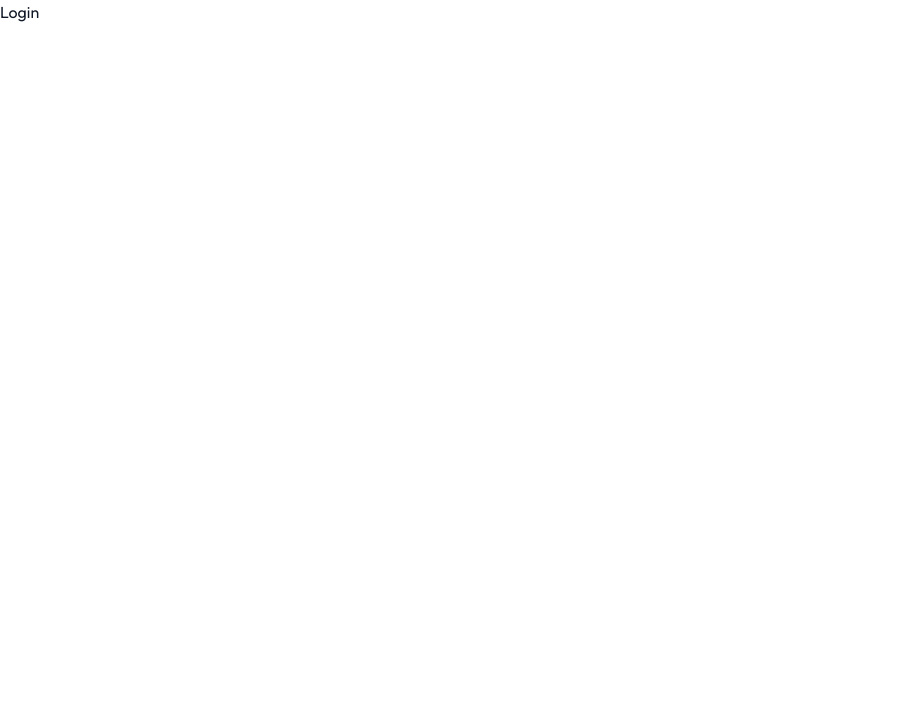
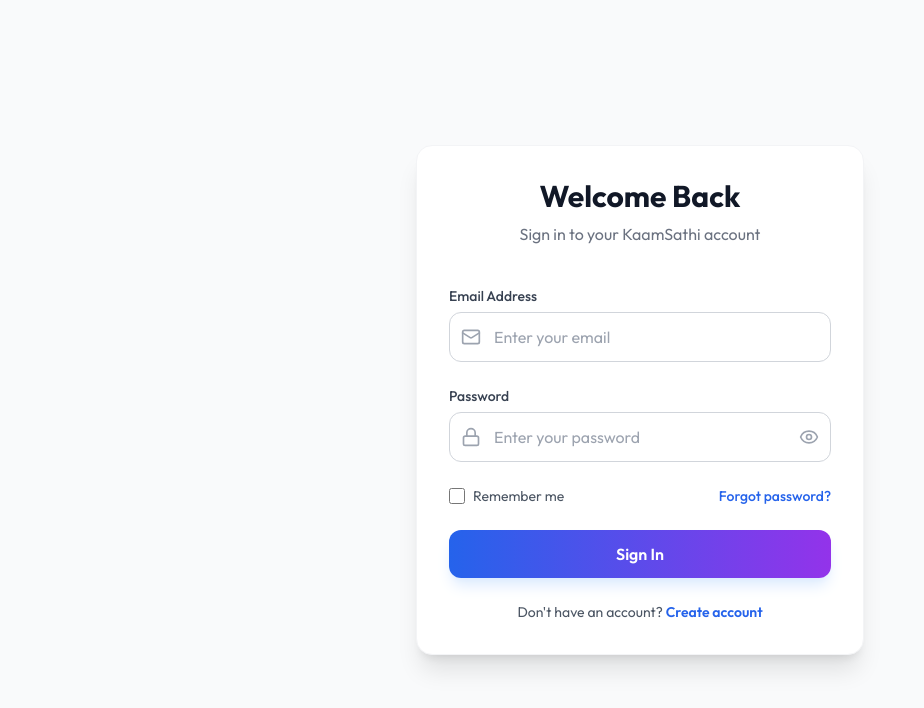
Before and after one commit to leazi99/NepStay, a React (Vite) app in the folder client/vite-project/: page /login in a window 1280 px wide. Shown: the top 708 px of the page, without its empty margins (0-924 px from the left). Built offline with nearby package versions, Linux system fonts and the light colour scheme.

Commit message:
login ui

```diff
--- a/client/vite-project/src/pages/Auth/Login.jsx
+++ b/client/vite-project/src/pages/Auth/Login.jsx
@@ -1,9 +1,170 @@
-import React from 'react'
+import React, { useState } from 'react'
+import { motion } from 'framer-motion';
+import {
+  Mail,
+  Lock,
+  Eye,
+  EyeOff,
+  Loader,
+  AlertCircle,
+  CheckCircle
+} from 'lucide-react';
+import { Link, useNavigate } from 'react-router-dom';
 
 const Login = () => {
+  const navigate = useNavigate();
+  const [formData, setFormData] = useState({
+    email: '',
+    password: '',
+    rememberMe: false
+  });
+  const [formState, setFormState] = useState({
+    loading: false,
+    errors: {},
+    showPassword: false,
+    success: false
+  });
+
+  const validateEmail = (email) => {
+    return String(email)
+      .toLowerCase()
+      .match(/^(([^<>()[\]\\.,;:\s@"]+(\.[^<>()[\]\\.,;:\s@"]+)*)|(".+"))@((\[[0-9]{1,3}\.[0-9]{1,3}\.[0-9]{1,3}\.[0-9]{1,3}\])|(([a-zA-Z\-0-9]+\.)+[a-zA-Z]{2,}))$/);
+  };
+
+  const handleChange = (e) => {
+    const { name, value, type, checked } = e.target;
+    setFormData(prev => ({
+      ...prev,
+      [name]: type === 'checkbox' ? checked : value
+    }));
+    // Clear error when user starts typing
+    if (formState.errors[name]) {
+      setFormState(prev => ({
+        ...prev,
+        errors: { ...prev.errors, [name]: '' }
+      }));
+    }
+  };
+
+  const handleSubmit = async (e) => {
+    e.preventDefault();
+    const errors = {};
+    if (!formData.email) errors.email = 'Email is required';
+    else if (!validateEmail(formData.email)) errors.email = 'Invalid email format';
+
+    if (!formData.password) errors.password = 'Password is required';
+    else if (formData.password.length < 6) errors.password = 'Password must be at least 6 characters';
+
+    if (Object.keys(errors).length > 0) {
+      setFormState(prev => ({ ...prev, errors }));
+      return;
+    }
+
+    setFormState(prev => ({ ...prev, loading: true }));
+
+    // Simulate API call
+    setTimeout(() => {
+      setFormState(prev => ({ ...prev, loading: false, success: true }));
+      // navigate('/dashboard');
+    }, 1500);
+  };
+
   return (
-    <div>
-      <h1>Login</h1>
+    <div className='min-h-screen flex items-center justify-center bg-gray-50 px-4'>
+      <motion.div
+        initial={{ opacity: 0, y: 20 }}
+        animate={{ opacity: 1, y: 0 }}
+        transition={{ duration: 0.6 }}
+        className="bg-white p-8 rounded-2xl shadow-xl max-w-md w-full border border-gray-100">
+        <div className="text-center mb-10">
+          <h2 className='text-3xl font-bold text-gray-900 mb-2'>Welcome Back</h2>
+          <p className='text-gray-500'>Sign in to your KaamSathi account</p>
+        </div>
+
+        <form className='space-y-6' onSubmit={handleSubmit}>
+          <div>
+            <label className='block text-sm font-medium text-gray-700 mb-1.5'>Email Address</label>
+            <div className='relative'>
+              <Mail className='absolute left-3 top-1/2 -translate-y-1/2 text-gray-400 w-5 h-5' />
+              <input
+                type="email"
+                name="email"
+                value={formData.email}
+                onChange={handleChange}
+                className={`w-full pl-11 pr-4 py-3 rounded-xl border ${formState.errors.email ? 'border-red-500 focus:ring-red-500' : 'border-gray-300 focus:ring-blue-500'} focus:ring-2 focus:border-transparent transition-all outline-none`}
+                placeholder='Enter your email' />
+            </div>
+            {formState.errors.email && (
+              <p className='text-red-500 text-xs mt-1.5 flex items-center gap-1'>
+                <AlertCircle className='w-3.5 h-3.5' />
+                {formState.errors.email}
+              </p>
+            )}
+          </div>
+
+          <div>
+            <label className='block text-sm font-medium text-gray-700 mb-1.5'>Password</label>
+            <div className='relative'>
+              <Lock className='absolute left-3 top-1/2 -translate-y-1/2 text-gray-400 w-5 h-5' />
+              <input
+                type={formState.showPassword ? "text" : "password"}
+                name="password"
+                value={formData.password}
+                onChange={handleChange}
+                className={`w-full pl-11 pr-12 py-3 rounded-xl border ${formState.errors.password ? 'border-red-500 focus:ring-red-500' : 'border-gray-300 focus:ring-blue-500'} focus:ring-2 focus:border-transparent transition-all outline-none`}
+                placeholder='Enter your password' />
+              <button
+                type="button"
+                onClick={() => setFormState({ ...formState, showPassword: !formState.showPassword })}
+                className='absolute right-3 top-1/2 -translate-y-1/2 text-gray-400 hover:text-gray-600 transition-colors'>
+                {formState.showPassword ? <EyeOff className='w-5 h-5' /> : <Eye className='w-5 h-5' />}
+              </button>
+            </div>
+            {formState.errors.password && (
+              <p className='text-red-500 text-xs mt-1.5 flex items-center gap-1'>
+                <AlertCircle className='w-3.5 h-3.5' />
+                {formState.errors.password}
+              </p>
+            )}
+          </div>
+
+          <div className='flex items-center justify-between'>
+            <label className='flex items-center space-x-2 cursor-pointer'>
+              <input
+                type="checkbox"
+                name="rememberMe"
+                checked={formData.rememberMe}
+                onChange={handleChange}
+                className='w-4 h-4 rounded border-gray-300 text-blue-600 focus:ring-blue-500' />
+              <span className='text-sm text-gray-600'>Remember me</span>
+            </label>
+            <Link to="/forgot-password" size="sm" className='text-sm font-medium text-blue-600 hover:text-blue-700'>
+              Forgot password?
+            </Link>
+          </div>
+
+          <button
+            type="submit"
+            disabled={formState.loading}
+            className='w-full bg-gradient-to-r from-blue-600 to-purple-600 text-white py-3 rounded-xl font-semibold hover:opacity-90 transition-opacity flex items-center justify-center space-x-2 disabled:opacity-50 disabled:cursor-not-allowed shadow-lg shadow-blue-100'>
+            {formState.loading ? (
+              <>
+                <Loader className='w-5 h-5 animate-spin' />
+                <span>Signing in...</span>
+              </>
+            ) : (
+              <span>Sign In</span>
+            )}
+          </button>
+
+          <p className='text-center text-gray-600 text-sm mt-8'>
+            Don't have an account?{' '}
+            <Link to="/signup" className='text-blue-600 font-semibold hover:underline'>
+              Create account
+            </Link>
+          </p>
+        </form>
+      </motion.div>
     </div>
   )
 }
```
